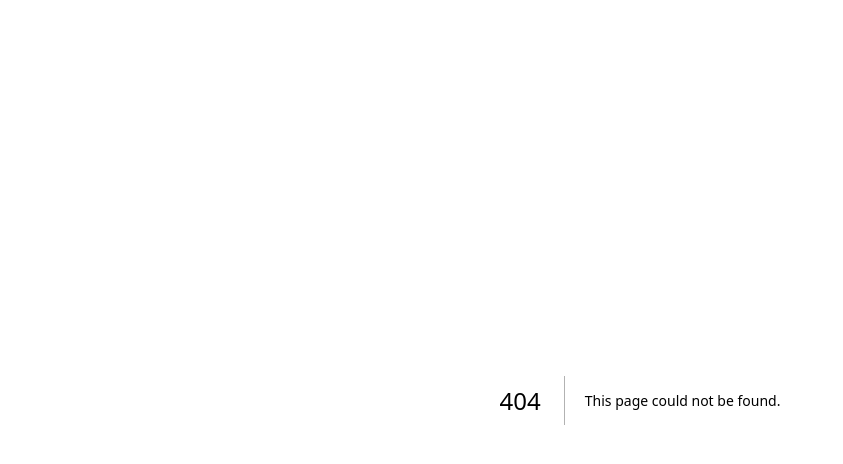
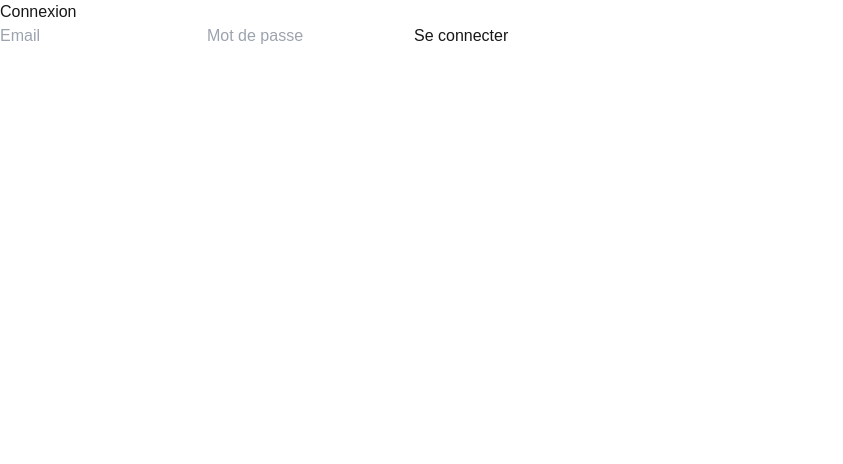
Before and after one commit to PlantCareAssistant-RNCP/PlantCareAssistant, a Next.js app in the folder plant-care-assistant/: page /login in a window 1280 px wide. Before the commit this address had no page. Shown: the top 464 px of the page, without its empty margins (0-843 px from the left). Built offline with nearby package versions, Linux system fonts and the light colour scheme.

Commit message:
Login/Registration page and route created

```diff
--- /dev/null
+++ b/plant-care-assistant/app/login/page.tsx
@@ -0,0 +1,50 @@
+"use client";
+
+import { useState } from "react";
+
+export default function LoginPage() {
+    const [email, setEmail] = useState("");
+    const [password, setPassword] = useState("");
+    const [message, setMessage] = useState("");
+
+    const handleSubmit = async (e: React.FormEvent) => {
+        e.preventDefault();
+
+        const res = await fetch("/api/auth/login", {
+            method: "POST",
+            headers: { "Content-Type": "application/json" },
+            body: JSON.stringify({ email, password }),
+        });
+
+        const data = await res.json();
+        setMessage(data.message);
+    };
+
+    return (
+        <div>
+            <h1>Connexion</h1>
+            <form onSubmit={handleSubmit}>
+                <input
+                    type="email"
+                    placeholder="Email"
+                    value={email}
+                    onChange={(e) => setEmail(e.target.value)}
+                    required
+                />
+                <input
+                    type="password"
+                    placeholder="Mot de passe"
+                    value={password}
+                    onChange={(e) => setPassword(e.target.value)}
+                    required
+                />
+                <button type="submit">Se connecter</button>
+            </form>
+            {message && <p>{message}</p>}
+        </div>
+    );
+}
+
+// export default function Login() {
+//     return <div>Login page</div>;
+// }
--- /dev/null
+++ b/plant-care-assistant/app/register/page.tsx
@@ -0,0 +1,51 @@
+// "use client";
+
+// import { useState } from "react";
+
+// export default function RegisterPage() {
+//     const [email, setEmail] = useState("");
+//     const [password, setPassword] = useState("");
+//     const [message, setMessage] = useState("");
+
+//     const handleSubmit = async (e: React.FormEvent) => {
+//         e.preventDefault();
+
+//         const res = await fetch("/api/auth/register", {
+//             method: "POST",
+//             headers: { "Content-Type": "application/json" },
+//             body: JSON.stringify({ email, password }),
+//         });
+
+//         const data = await res.json();
+//         setMessage(data.message);
+//     };
+
+//     return (
+//         <div>
+//             <h1>Inscription</h1>
+//             <form onSubmit={handleSubmit}>
+//                 <input
+//                     type="email"
+//                     placeholder="Email"
+//                     value={email}
+//                     onChange={(e) => setEmail(e.target.value)}
+//                     required
+//                 />
+//                 <input
+//                     type="password"
+//                     placeholder="Mot de passe"
+//                     value={password}
+//                     onChange={(e) => setPassword(e.target.value)}
+//                     required
+//                 />
+//                 <button type="submit">S'inscrire</button>
+//             </form>
+//             {message && <p>{message}</p>}
+//         </div>
+//     );
+// }
+
+
+export default function Register() {
+    return <div>Registration page</div>;
+}
```
Also changed, not shown: plant-care-assistant/app/api/users/auth/login/route.ts (added, +11 -0 lines), plant-care-assistant/app/api/users/auth/register/route.ts (added, +12 -0 lines).
